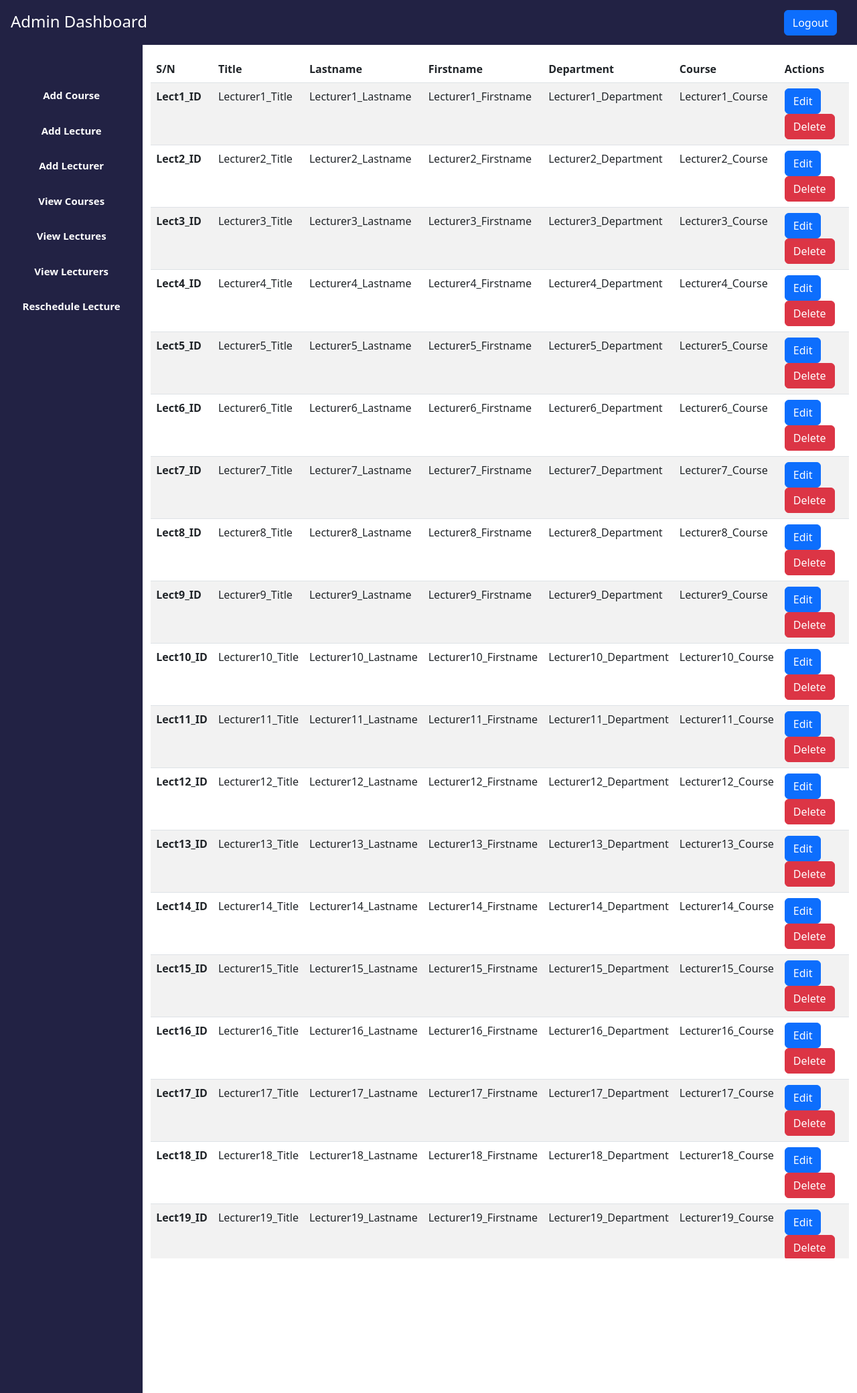
After one commit to jnafolayan/jips, a PHP site: page /views/view-lecturers.php in a window 1280 px wide. The commit adds this page. Shown: the whole page at 67% size. Run offline with PHP 8.4, Linux system fonts and the light colour scheme.

Commit message:
feat: implement page to view all lecturers

```diff
--- /dev/null
+++ b/static/view-lecturers.css
@@ -0,0 +1,93 @@
+* {
+  margin: 0px;
+  padding: 0px;
+}
+
+body {
+  overflow: hidden;
+}
+
+.header {
+  background-color: #222244;
+  line-height: 4em;
+  padding-left: 1em;
+}
+
+#header-text {
+  color: white;
+  font-size: 1.5em;
+}
+
+a,
+a:hover {
+  text-decoration: none;
+  transition-property: color;
+  transition-duration: 0.2s;
+}
+
+.logout {
+  float: right;
+  padding-right: 30px;
+}
+
+.aside {
+  display: flex;
+  justify-content: center;
+  text-align: center;
+  background-color: #222244;
+  height: 100vh;
+  padding-top: 5%;
+}
+
+ul {
+  padding: 0;
+}
+
+ul li {
+  list-style: none;
+  padding-bottom: 30px;
+  font-size: 15px;
+}
+
+ul li a {
+  color: white;
+  font-weight: bold;
+}
+
+ul li a:hover {
+  color: skyblue;
+  text-decoration: none;
+}
+
+.container {
+  margin-left: 0;
+  margin-right: 0;
+  max-width: 100%;
+  height: 100vh;
+}
+
+.main-content {
+  display: flex;
+  overflow-y: auto;
+  justify-content: center;
+  height: 90%;
+  padding-top: 1em;
+}
+
+.table {
+  height: 10%;
+}
+
+::-webkit-scrollbar {
+  width: 12px;
+}
+
+::-webkit-scrollbar-track {
+  -webkit-box-shadow: inset 0 0 6px rgba(0, 0, 0, 0.3);
+  border-radius: 10px;
+}
+
+::-webkit-scrollbar-thumb {
+  border-radius: 10px;
+  -webkit-box-shadow: inset 0 0 6px rgba(0, 0, 0, 0.5);
+}
--- a/views/layouts/side-bar.php
+++ b/views/layouts/side-bar.php
@@ -4,6 +4,6 @@
   <li><a href="add-lecturer.php">Add Lecturer</a></li>
   <li><a href="view-courses.php">View Courses</a></li>
   <li><a href="">View Lectures</a></li>
-  <li><a href="">View Lecturers</a></li>
+  <li><a href="view-lecturers.php">View Lecturers</a></li>
   <li><a href="">Reschedule Lecture</a></li>
 </ul>
--- /dev/null
+++ b/views/view-lecturers.php
@@ -0,0 +1,66 @@
+<?php
+require_once('../lib/layout.php');
+$title = "Lecture Attendance System";
+$style = "../static/view-lecturers.css";
+$lecturers = [];
+for ($i = 1; $i < 20 + 1; $i++) {
+  $lecturer = [
+    "id" => "Lect{$i}_ID",
+    "title" => "Lecturer{$i}_Title",
+    "lastname" => "Lecturer{$i}_Lastname",
+    "firstname" => "Lecturer{$i}_Firstname",
+    "department" => "Lecturer{$i}_Department",
+    "course" => "Lecturer{$i}_Course"
+  ];
+  array_push($lecturers, $lecturer);
+}
+
+$courses = ["Course 1", "Course 2", "Course 3", "Course 4", "Course 5", "Course 6", "Course 7", "Course 8", "Course 9", "Course 10"];
+?>
+
+<?php include "layouts/header.php"; ?>
+
+<div class="container">
+  <div class="row h-100">
+    <div class="col-2 aside">
+      <?php include "layouts/side-bar.php" ?>
+    </div>
+
+    <div class="col-10 main-content">
+      <table class="table table-striped">
+        <thead>
+          <tr>
+            <th scope="col">S/N</th>
+            <th scope="col">Title</th>
+            <th scope="col">Lastname</th>
+            <th scope="col">Firstname</th>
+            <th scope="col">Department</th>
+            <th scope="col">Course</th>
+            <th scope="col">Actions</th>
+          </tr>
+        </thead>
+        <tbody>
+          <?php
+          foreach($lecturers as $lecturer) {
+            $edit_btn = "<a href='' class='btn btn-primary'>Edit</a>";
+            $delete_btn = "<a href='' class='btn btn-danger'>Delete</a>";
+            $content = <<< EOD
+            <tr>
+              <th scope="row">{$lecturer["id"]}</th>
+              <td>{$lecturer["title"]}</td>
+              <td>{$lecturer["lastname"]}</td>
+              <td>{$lecturer["firstname"]}</td>
+              <td>{$lecturer["department"]}</td>
+              <td>{$lecturer["course"]}</td>
+              <td>{$edit_btn}{$delete_btn}</td>
+            </tr>
+            EOD;
+
+            echo $content;
+          }
+          ?>
+        </tbody>
+      </table>
+    </div>
+  </div>
+</div>
```
